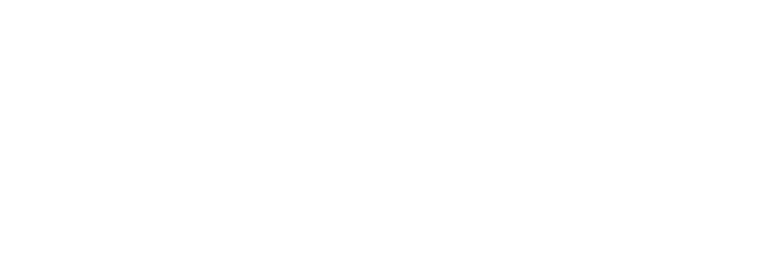
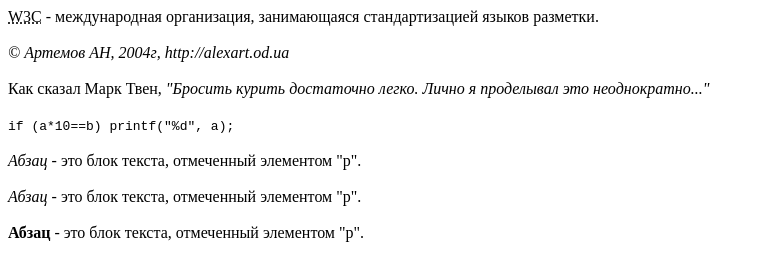
Before and after one commit to DimaBabich0/HomeworkHTML, a plain HTML site: page DZ1/index.html in a window 1280 px wide. Shown: the whole page, without its empty margins (0-766 px from the left). Drawn offline with Linux system fonts and the light colour scheme.

Commit message:
Upload DZ #1

```diff
--- a/DZ1/index.html
+++ b/DZ1/index.html
@@ -6,6 +6,12 @@
     <title>DZ#1</title>
 </head>
 <body>
-
+    <acronym title="World Wide Web Consortium">W3C</acronym> - международная организация, занимающаяся стандартизацией языков разметки.<br><br>
+    <address>&#169; Артемов АН, 2004г, http://alexart.od.ua</address><br>
+    Как сказал Марк Твен, <cite>"Бросить курить достаточно легко. Лично я проделывал это неоднократно..."</cite><br><br>
+    <code>if (a*10==b) printf("%d", a);</code><br><br>
+    <em>Абзац</em> - это блок текста, отмеченный элементом "p".<br><br>
+    <dfn>Абзац</dfn> - это блок текста, отмеченный элементом "p".<br><br>
+    <strong>Абзац</strong> - это блок текста, отмеченный элементом "p".<br><br>
 </body>
 </html>
```
